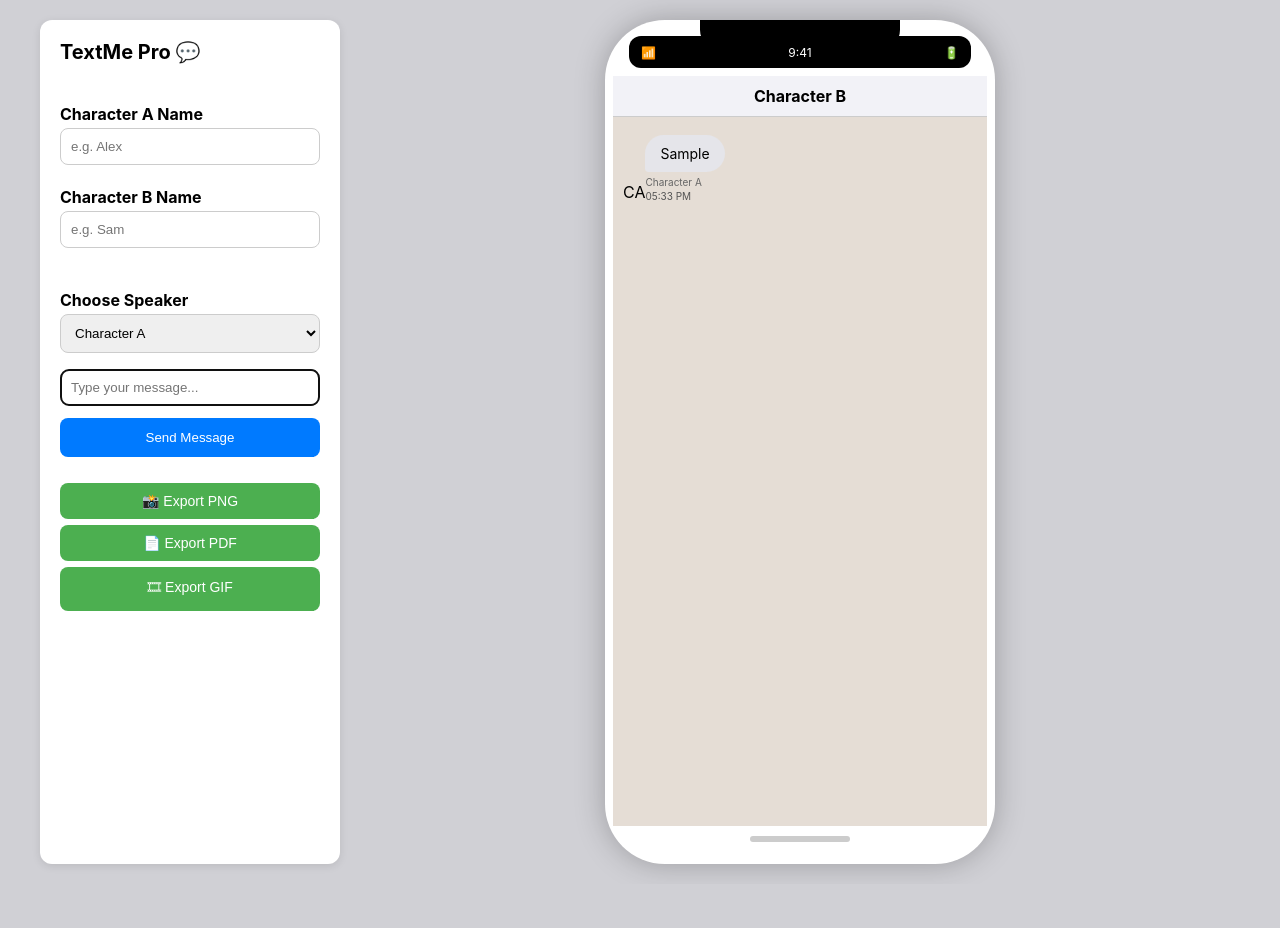
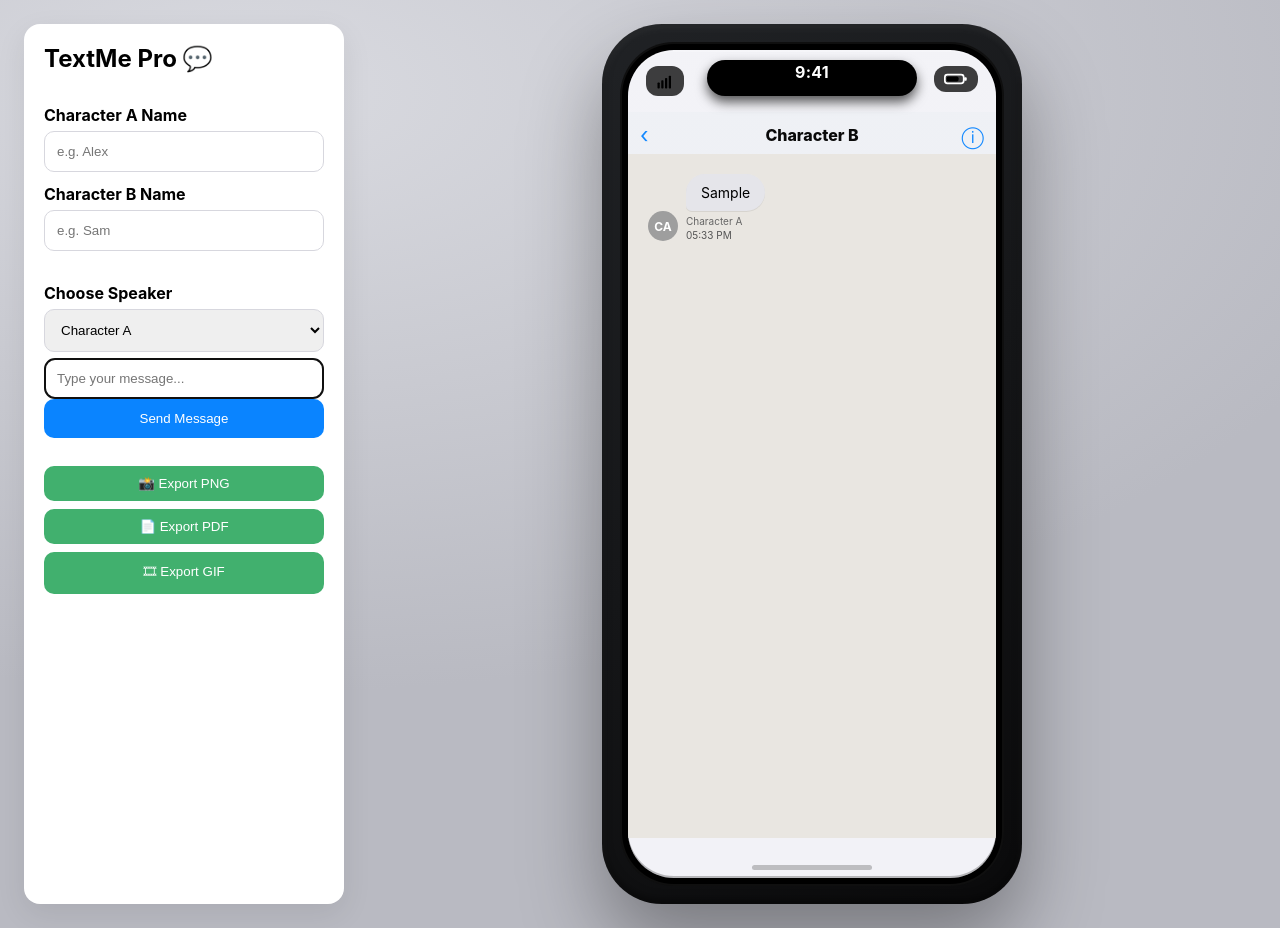
Before and after one commit to amenglishstudios/messengerpro, a plain HTML site: page index.html in a window 1280 px wide. Both pictures are taken after typing "Sample" into the empty fields and a click on the button "Send Message". Before the commit the page ends 884 px from the top, so only its background shows below. Drawn offline with nearby package versions, Linux system fonts and the light colour scheme.

Commit message:
Add files via upload

```diff
--- a/index.html
+++ b/index.html
@@ -3,7 +3,7 @@
 <head>
   <meta charset="UTF-8" />
   <meta name="viewport" content="width=device-width, initial-scale=1.0"/>
-  <title>TextMe Pro – iMessage Simulator</title>
+  <title>TextMe Pro – Chat Simulator</title>
   <link rel="stylesheet" href="style.css" />
 </head>
 <body>
@@ -36,18 +36,44 @@
       </div>
     </div>
 
-    <!-- Right: iPhone Frame -->
+    <!-- Right: Realistic Phone -->
     <div class="phone-frame">
-      <div class="iphone">
-        <div class="notch"></div>
-        <div class="status-bar">
-          <span class="signal">📶</span>
-          <span class="time">9:41</span>
-          <span class="battery">🔋</span>
+      <div class="device-shell">
+        <div class="device-bezel">
+          <div class="screen">
+            <div class="status-bar">
+              <div class="status-notch"></div>
+              <div class="status-left">
+                <!-- simple signal icon -->
+                <svg viewBox="0 0 24 24" width="18" height="18" aria-hidden="true">
+                  <rect x="2" y="14" width="3" height="8" rx="1"></rect>
+                  <rect x="7" y="11" width="3" height="11" rx="1"></rect>
+                  <rect x="12" y="8" width="3" height="14" rx="1"></rect>
+                  <rect x="17" y="5" width="3" height="17" rx="1"></rect>
+                </svg>
+              </div>
+              <div class="status-time">9:41</div>
+              <div class="status-right">
+                <!-- battery icon -->
+                <svg viewBox="0 0 28 14" width="24" height="14" aria-hidden="true">
+                  <rect x="1" y="2" width="22" height="10" rx="3" fill="none" stroke="currentColor" stroke-width="2"></rect>
+                  <rect x="3" y="4" width="14" height="6" rx="2"></rect>
+                  <rect x="23.5" y="5" width="3" height="4" rx="1" fill="currentColor"></rect>
+                </svg>
+              </div>
+            </div>
+
+            <div class="contact-bar">
+              <div class="nav-left">‹</div>
+              <div class="contact-name" id="contactName">iMessage</div>
+              <div class="nav-right">ⓘ</div>
+            </div>
+
+            <div class="conversation" id="conversation"></div>
+
+            <div class="home-indicator"></div>
+          </div>
         </div>
-        <div class="contact-name" id="contactName">iMessage</div>
-        <div class="conversation" id="conversation"></div>
-        <div class="home-bar"></div>
       </div>
     </div>
   </div>
--- a/script.js
+++ b/script.js
@@ -37,7 +37,7 @@ function getInitials(name) {
 function addMessage(speaker, text, timestamp = null) {
   // Ensure any stray typing indicators are removed (prevents auto-popup on send)
   const ti = conversationEl.querySelector('.typing-indicator');
-  if (ti) ti.remove(); // guarantee no auto typing bubble
+  if (ti) ti.remove();
 
   const messageDiv = document.createElement('div');
   messageDiv.classList.add('message', `person-${speaker}`);
@@ -48,7 +48,7 @@ function addMessage(speaker, text, timestamp = null) {
   const initials = getInitials(name);
 
   const avatar = document.createElement('div');
-  avatar.className = 'avatar-initials'; // fixed class name (ASCII hyphen)
+  avatar.className = 'avatar-initials';
   avatar.textContent = initials;
 
   const bubbleWrapper = document.createElement('div');
@@ -78,6 +78,7 @@ function addMessage(speaker, text, timestamp = null) {
     messageDiv.appendChild(bubbleWrapper);
     messageDiv.appendChild(avatar);
   }
+
   conversationEl.appendChild(messageDiv);
   conversationEl.scrollTop = conversationEl.scrollHeight;
 }
@@ -98,9 +99,9 @@ sendBtn.addEventListener('click', () => {
   messageInput.focus();
 });
 
-// Export PNG
+// Export PNG (screen only)
 exportImageBtn.addEventListener('click', async () => {
-  const canvas = await html2canvas(document.querySelector('.iphone'));
+  const canvas = await html2canvas(document.querySelector('.screen'));
   const dataURL = canvas.toDataURL('image/png');
 
   const link = document.createElement('a');
@@ -112,7 +113,7 @@ exportImageBtn.addEventListener('click', async () => {
 // Export PDF
 exportPdfBtn.addEventListener('click', async () => {
   const { jsPDF } = window.jspdf;
-  const canvas = await html2canvas(document.querySelector('.iphone'), { backgroundColor: '#ffffff' });
+  const canvas = await html2canvas(document.querySelector('.screen'), { backgroundColor: '#ffffff' });
   const imgData = canvas.toDataURL('image/png');
 
   const pdf = new jsPDF('p', 'pt', 'a4');
--- a/style.css
+++ b/style.css
@@ -1,304 +1,205 @@
 /* Reset & base */
-* {
-  margin: 0;
-  padding: 0;
-  box-sizing: border-box;
+* { margin: 0; padding: 0; box-sizing: border-box; }
+:root{
+  --device-w: 420px;           /* outer shell width */
+  --device-h: 880px;           /* outer shell height */
+  --bezel: 18px;               /* black frame thickness */
+  --radius-outer: 60px;        /* outer corner radius */
+  --radius-screen: 46px;       /* screen corner radius */
+  --safe-top: 54px;            /* space for status + notch */
+  --safe-bottom: 24px;         /* space for home indicator */
 }
 
 body {
   font-family: -apple-system, BlinkMacSystemFont, "Segoe UI", Roboto, sans-serif;
-  background: #d0d0d5;
+  background: radial-gradient(1200px 600px at 20% 10%, #d9dae0, #b9bac2);
+  min-height: 100vh;
   display: flex;
   justify-content: center;
   align-items: flex-start;
-  min-height: 100vh;
-  padding: 20px;
+  padding: 24px;
 }
 
 /* Layout */
-.app {
-  display: flex;
-  gap: 20px;
-  width: 100%;
-  max-width: 1200px;
+.app { display: flex; gap: 24px; width: 100%; max-width: 1280px; }
+.sidebar {
+  width: 320px;
+  background: #fff;
+  border-radius: 16px;
+  padding: 20px;
+  box-shadow: 0 10px 30px rgba(0,0,0,.08);
+  display: flex; flex-direction: column; gap: 20px;
+}
+.sidebar h2 { font-size: 24px; }
+.input-group label { font-weight: 700; margin-top: 12px; display: block; }
+.input-group input, .input-group select {
+  width: 100%; padding: 12px; border-radius: 10px; border: 1px solid #d7d7de; margin-top: 6px;
+}
+.input-group button {
+  width: 100%; padding: 12px; background: #0a84ff; color: #fff; border: 0; border-radius: 10px; cursor: pointer;
+}
+.export-group button {
+  width: 100%; padding: 10px; margin-top: 8px; background: #41b06e; color: #fff; border: 0; border-radius: 10px; cursor: pointer;
 }
 
-/* Sidebar */
-.sidebar {
-  width: 300px;
-  background: white;
-  border-radius: 12px;
-  padding: 20px;
-  box-shadow: 0 2px 8px rgba(0,0,0,0.1);
-  display: flex;
-  flex-direction: column;
-  gap: 20px;
+/* Realistic device */
+.phone-frame {
+  flex-grow: 1;
+  display: flex; justify-content: center; align-items: center;
 }
 
-.sidebar h2 {
-  font-size: 20px;
-  margin-bottom: 10px;
+.device-shell {
+  width: var(--device-w);
+  height: var(--device-h);
+  border-radius: var(--radius-outer);
+  background: linear-gradient(145deg, #202225, #0a0a0b);
+  box-shadow:
+    0 40px 80px rgba(0,0,0,.35),
+    0 4px 10px rgba(255,255,255,.06) inset,
+    0 -4px 10px rgba(0,0,0,.5) inset;
+  padding: var(--bezel);
+  position: relative;
 }
 
-.input-group label {
-  font-weight: bold;
-  margin-top: 10px;
-  display: block;
+.device-shell::before {
+  content:'';
+  position:absolute; inset:10px;
+  border-radius: calc(var(--radius-outer) - 10px);
+  pointer-events:none;
+  background: radial-gradient(700px 200px at 20% -20%, rgba(255,255,255,.15), transparent 40%);
 }
 
-.input-group input,
-.input-group select {
-  width: 100%;
-  padding: 10px;
-  border-radius: 8px;
-  border: 1px solid #ccc;
-  margin-top: 4px;
-  margin-bottom: 12px;
+.device-bezel {
+  width: 100%; height: 100%;
+  border-radius: calc(var(--radius-outer) - 6px);
+  background: #000;
+  padding: 8px;
+  box-shadow: 0 0 0 2px rgba(255,255,255,.06) inset;
 }
 
-.input-group button {
-  width: 100%;
-  padding: 12px;
-  background: #007aff;
-  color: white;
-  border: none;
-  border-radius: 8px;
-  cursor: pointer;
+.screen {
+  width: 100%; height: 100%;
+  border-radius: var(--radius-screen);
+  overflow: hidden;
+  background: #f2f2f7; /* iOS-like gray background */
+  position: relative;
+  box-shadow: 0 2px 0 rgba(255,255,255,.18) inset, 0 -2px 0 rgba(0,0,0,.25) inset;
 }
 
-.export-group button {
-  width: 100%;
-  padding: 10px;
-  margin-top: 6px;
-  background: #4caf50;
-  color: white;
-  border: none;
-  border-radius: 8px;
-  font-size: 14px;
-  cursor: pointer;
+/* Fake glass highlight */
+.screen::before {
+  content:''; position:absolute; inset:0;
+  background: linear-gradient(180deg, rgba(255,255,255,.06), transparent 30%);
+  pointer-events:none;
 }
 
-.export-group button:hover {
-  opacity: 0.9;
-}
-
-/* Phone Frame */
-.phone-frame {
-  flex-grow: 1;
-  display: flex;
-  justify-content: center;
-  align-items: center;
-}
-
-.iphone {
-  width: 390px;
-  height: 844px;
-  background: #fff;
-  border-radius: 60px;
-  box-shadow: 0 0 30px rgba(0, 0, 0, 0.25);
-  position: relative;
-  overflow: hidden;
-  display: flex;
-  flex-direction: column;
-
-  padding-top: 10px; /* safe area to avoid corner clipping */
-
-  padding: 6px 8px 8px 8px; /* safe inner padding */
-}
-
-/* Notch & Status Bar */
-.notch {
-  width: 200px;
-  height: 30px;
-  background: black;
-  border-radius: 0 0 20px 20px;
-  position: absolute;
-  top: 0;
-  left: 50%;
-  transform: translateX(-50%);
-  z-index: 10;
-}
-
+/* Status bar (icons + notch) */
 .status-bar {
-  position: relative;
-  height: 32px;
-  background: #000;
+  position: absolute; top: 0; left: 0; right: 0;
+  height: var(--safe-top);
   color: #fff;
-  font-size: 12px;
   display: flex;
   align-items: center;
   justify-content: center;
-  z-index: 10;
-  /* Inset from rounded corners on all sides */
-  margin: calc(env(safe-area-inset-top) + 10px) 16px 8px 16px;
-  border-radius: 12px;
-  padding: 0 24px;
-  box-sizing: border-box;
+  padding: 0 16px;
 }
 
-.status-bar .time {
+.status-notch {
   position: absolute;
-  left: 50%;
-  transform: translateX(-50%);
+  top: 10px; left: 50%; transform: translateX(-50%);
+  width: 210px; height: 36px; border-radius: 20px;
+  background: #000;
+  box-shadow: 0 6px 12px rgba(0,0,0,.65);
 }
 
-.status-bar .signal {
-  position: absolute;
-  left: 12px;
+.status-left, .status-right {
+  position: absolute; top: 16px;
+  display: flex; align-items: center; gap: 6px;
+  color: #fff;
+  padding: 6px 10px;
+  background: rgba(0,0,0,.75);
+  border-radius: 12px;
+}
+.status-left { left: 18px; }
+.status-right { right: 18px; }
+
+.status-time {
+  position: absolute; top: 12px; left: 50%; transform: translateX(-50%);
+  font-weight: 700; letter-spacing: .3px;
 }
 
-.status-bar .battery {
+/* Contact bar */
+.contact-bar {
+  margin-top: calc(var(--safe-top) + 8px);
+  display: grid; grid-template-columns: 1fr auto 1fr; align-items: center;
+  padding: 10px 12px;
+  background: #eef0f5;
+  border-bottom: 1px solid #d7d7de;
+}
+.nav-left, .nav-right { color: #0a84ff; font-size: 22px; }
+.nav-left { justify-self: start; }
+.nav-right { justify-self: end; }
+.contact-name { font-weight: 800; text-align: center; }
+
+/* Conversation area */
+.conversation {
   position: absolute;
-  right: 12px;
-}
-
-/* Contact name */
-.contact-name {
-  background: #f2f2f7;
-  text-align: center;
-  font-weight: bold;
-  padding: 10px;
-  border-bottom: 1px solid #ccc;
-}
-
-/* Conversation */
-.conversation {
-  flex: 1;
-  padding: 12px 10px;
-  background: #e5ddd5;
+  top: calc(var(--safe-top) + 50px);
+  bottom: calc(var(--safe-bottom) + 16px);
+  left: 0; right: 0;
   overflow-y: auto;
-  display: flex;
-  flex-direction: column;
+  padding: 14px 12px;
+  background: #e9e6e1; /* slightly warm gray for realism */
 }
 
 /* Messages */
 .message {
   display: flex;
+  width: 100%;
   margin: 6px 0;
   align-items: flex-end;
   position: relative;
 }
+.person-a { justify-content: flex-start; flex-direction: row; }
+.person-b { justify-content: flex-end; flex-direction: row; }
 
-.person-a {
-  justify-content: flex-start;
-  flex-direction: row;
+.avatar-initials {
+  width: 30px; height: 30px; border-radius: 50%;
+  margin: 0 8px; display: inline-flex; align-items: center; justify-content: center;
+  font-size: 12px; font-weight: 700; color: #fff; background: #9e9e9e; flex: 0 0 30px;
+}
+.person-b .avatar-initials { background: #1565c0; }
+
+.bubble-wrapper { display: flex; flex-direction: column; max-width: 70%; }
+.person-a .bubble-wrapper { align-items: flex-start; }
+.person-b .bubble-wrapper { align-items: flex-end; }
+
+.bubble {
+  padding: 10px 15px; border-radius: 20px; font-size: 14px; position: relative; max-width: 100%;
+  box-shadow: 0 1px 0 rgba(0,0,0,.08);
+}
+.person-a .bubble { background: #e5e5ea; color: #000; border-bottom-left-radius: 6px; }
+.person-b .bubble { background: #007aff; color: #fff; border-bottom-right-radius: 6px; }
+
+.name-label { font-size: 10px; color: #666; margin-top: 4px; }
+.timestamp { font-size: 10px; color: #555; margin-top: 2px; }
+
+/* Home indicator */
+.home-indicator {
+  position: absolute; left: 50%; transform: translateX(-50%);
+  bottom: 8px; width: 120px; height: 5px; background: #1c1c1e; border-radius: 3px; opacity: .25;
 }
 
-.person-b {
-  justify-content: flex-end;
-  flex-direction: row-reverse;
+/* Utilities */
+.bubble .delete-btn {
+  position: absolute; top: -6px; right: -6px; font-size: 12px;
+  background: red; color: white; border: none; border-radius: 50%; width: 18px; height: 18px;
+  cursor: pointer; display: none;
 }
+.bubble:hover .delete-btn { display: flex; align-items: center; justify-content: center; }
 
-.avatar {
-  width: 30px;
-  height: 30px;
-  border-radius: 50%;
-  margin: 0 8px;
+@media (max-width: 880px) {
+  .app { flex-direction: column; align-items: center; }
+  .sidebar { width: min(640px, 94%); }
+  .device-shell { transform: scale(.95); transform-origin: top center; }
 }
-
-.bubble-wrapper {
-  display: flex;
-  flex-direction: column;
-  max-width: 70%;
-}
-
-.person-a .bubble-wrapper {
-  align-items: flex-start;
-}
-
-.person-b .bubble-wrapper {
-  align-items: flex-end;
-}
-
-.bubble {
-  padding: 10px 15px;
-  border-radius: 20px;
-  font-size: 14px;
-  position: relative;
-  max-width: 100%;
-}
-
-.person-a .bubble {
-  background: #e5e5ea;
-  color: black;
-  border-bottom-left-radius: 4px;
-}
-
-.person-b .bubble {
-  background: #007aff;
-  color: white;
-  border-bottom-right-radius: 4px;
-}
-
-.name-label {
-  font-size: 10px;
-  color: #666;
-  margin-top: 4px;
-}
-
-.timestamp {
-  font-size: 10px;
-  color: #555;
-  margin-top: 2px;
-}
-
-.typing-indicator {
-  background: #007aff;
-  color: white;
-  padding: 10px 16px;
-  border-radius: 20px;
-  font-style: italic;
-  max-width: 150px;
-}
-
-/* Delete button */
-.bubble .delete-btn {
-  position: absolute;
-  top: -6px;
-  right: -6px;
-  font-size: 12px;
-  background: red;
-  color: white;
-  border: none;
-  border-radius: 50%;
-  width: 18px;
-  height: 18px;
-  cursor: pointer;
-  display: none;
-}
-
-.bubble:hover .delete-btn {
-  display: flex;
-  align-items: center;
-  justify-content: center;
-}
-
-/* Home bar */
-.home-bar {
-  height: 6px;
-  width: 100px;
-  background: #ccc;
-  border-radius: 3px;
-  margin: 10px auto 14px;
-}
-
-/* Responsive */
-@media (max-width: 800px) {
-  .app {
-    flex-direction: column;
-    align-items: center;
-  }
-
-  .sidebar {
-    width: 90%;
-  }
-
-  .phone-frame {
-    width: 100%;
-  }
-
-  .iphone {
-    transform: scale(0.95);
-    transform-origin: top;
-  }
-}
```
